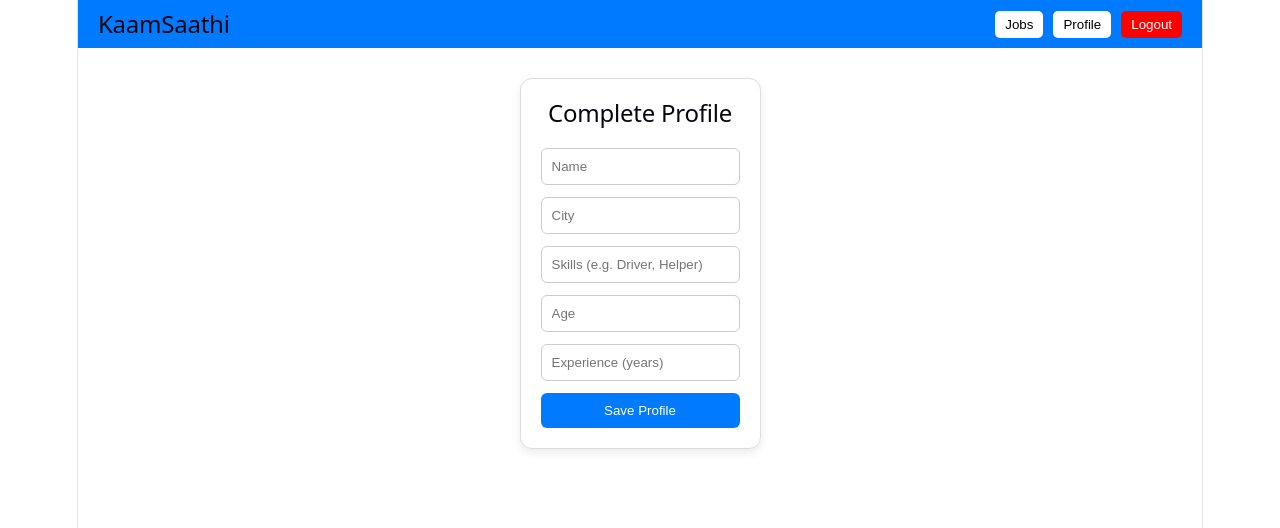
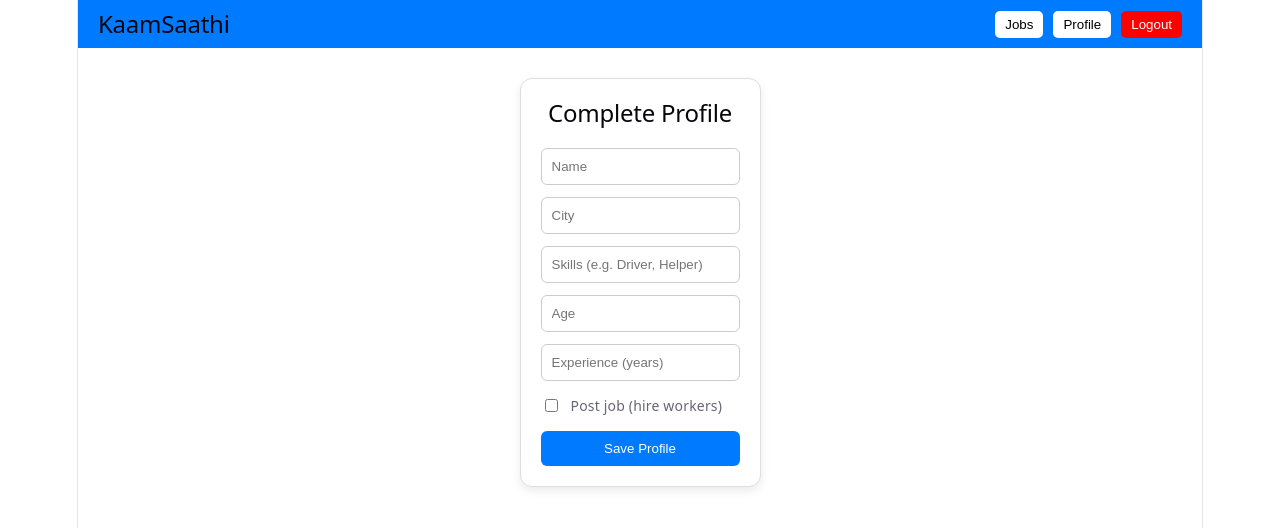
Before and after one commit to keshav10kumar/kaam-saathi-frontend, a React (Vite) app: page /profile in a window 1280 px wide. Shown: the top 528 px of the page. Built offline with nearby package versions, Linux system fonts and the light colour scheme.

Commit message:
role support changes

```diff
--- a/src/pages/Profile.jsx
+++ b/src/pages/Profile.jsx
@@ -12,10 +12,12 @@ const Profile = () => {
     city: "",
     skills: "",
     age: "",
-    experience: ""
+    experience: "",
+    role: "CANDIDATE" // ✅ ADDED
   });
 
   const [loading, setLoading] = useState(false);
+  const [isRoleLocked, setIsRoleLocked] = useState(false); // ✅ ADDED
 
   // ✅ Load Profile
   useEffect(() => {
@@ -27,8 +29,14 @@ const Profile = () => {
             city: data.city || "",
             skills: data.skills || "",
             age: data.age || "",
-            experience: data.experience || ""
+            experience: data.experience || "",
+            role: data.role || "CANDIDATE" // ✅ ADDED
           });
+
+          // ✅ lock role if already present
+          if (data.name) {
+            setIsRoleLocked(true);
+          }
         })
         .catch((err) => {
           console.log("Profile load error:", err);
@@ -44,6 +52,14 @@ const Profile = () => {
     });
   };
 
+  // ✅ Handle Role Checkbox
+  const handleRoleChange = (e) => {
+    setForm({
+      ...form,
+      role: e.target.checked ? "RECRUITER" : "CANDIDATE"
+    });
+  };
+
   // ✅ Save Profile
   const handleSubmit = async () => {
     try {
@@ -56,12 +72,24 @@ const Profile = () => {
 
       await updateProfile({
         phone,
-        ...form
+        ...form // ✅ role included
       });
 
       alert("Profile saved ✅");
 
-      navigate("/jobs");
+      setIsRoleLocked(true); // ✅ lock role after first save
+
+    // ✅ ALWAYS sync localStorage with latest role
+    const user = JSON.parse(localStorage.getItem("user")) || {};
+    user.role = form.role;
+    localStorage.setItem("user", JSON.stringify(user));
+
+    // ✅ use updated role from localStorage
+    if (form.role === "RECRUITER") {
+        navigate("/recruiter");
+    } else {
+        navigate("/jobs");
+    }
 
     } catch (err) {
       console.log(err);
@@ -124,6 +152,17 @@ const Profile = () => {
           onChange={handleChange}
         />
 
+        {/* ✅ ✅ NEW: Recruiter Checkbox */}
+        <label style={styles.checkboxLabel}>
+          <input
+            type="checkbox"
+            checked={form.role === "RECRUITER"}
+            onChange={handleRoleChange}
+            disabled={isRoleLocked} // ✅ disable after save
+          />
+          Post job (hire workers)
+        </label>
+
         <button style={styles.button} onClick={handleSubmit} disabled={loading}>
           {loading ? "Saving..." : "Save Profile"}
         </button>
@@ -152,6 +191,13 @@ const styles = {
     border: "1px solid #ccc"
   },
 
+  checkboxLabel: {
+    display: "flex",
+    alignItems: "center",
+    gap: "10px",
+    fontSize: "14px"
+  },
+
   button: {
     padding: "10px",
     border: "none",
```
